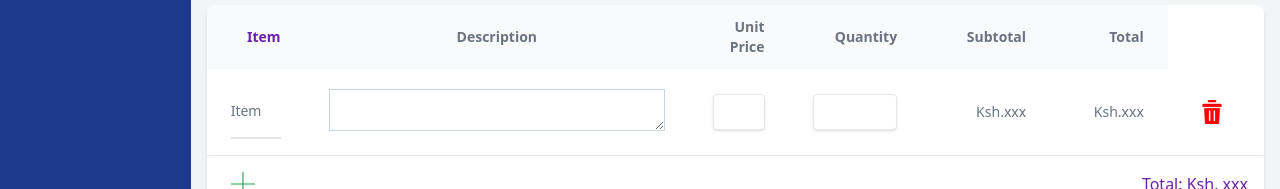
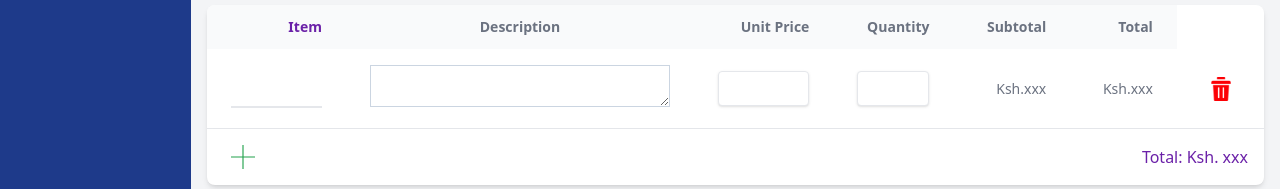
Before and after one commit to Brian-mula/accounting, a Nuxt app: page /newInvoice in a window 1280 px wide. Shown: the part 385-574 px from the top of the page. Built offline with nearby package versions, Linux system fonts and the light colour scheme.

Commit message:
added table inputs console

```diff
--- a/pages/newInvoice.vue
+++ b/pages/newInvoice.vue
@@ -101,14 +101,16 @@
               v-for="tableRow in tableRows"
               :key="tableRow"
             >
-              <td class="px-6 py-4 w-20">
+              <td class="px-6 py-4 w-32">
                 <select
                   v-model="tableRow.item"
+                  @change="autofill($event)"
                   name=""
                   id=""
-                  class="block py-4 px-0 w-full text-sm text-gray-500 bg-transparent border-0 border-b-2 border-gray-200 appearance-none focus:outline-none focus:ring-0 focus:border-gray-200 peer"
+                  class="block bg-gray-200 py-2 px-0 w-full text-sm text-gray-500 bg-transparent border-0 border-b-2 border-gray-200 appearance-none focus:outline-none focus:ring-0 focus:border-gray-200 peer"
                 >
-                  <option value="">Item</option>
+                <option >select item</option>
+                  <option v-for="(item,index) in items" :key="index" :value="item.name">{{item.name}}</option>
                 </select>
               </td>
               <td class="px-6 py-4 w-80">
@@ -117,7 +119,7 @@
                   v-model="tableRow.description"
                 />
               </td>
-              <td class="px-6 py-4 w-20">
+              <td class="px-6 py-4 w-32">
                 <input
                   v-model="tableRow.unitPrice"
                   class="shadow appearance-none border rounded w-full py-2 px-3 text-gray-700 leading-tight focus:outline-none focus:shadow-outline"
@@ -159,6 +161,7 @@
 
       <div class="flex justify-start items-center mb-2">
         <button
+        @click="handleSubmit"
           type="button"
           class=" mt-6 inline-block px-6 py-2.5 bg-green-500 text-white font-medium text-xs leading-tight uppercase rounded shadow-md hover:bg-green-600 hover:shadow-lg focus:bg-green-600 focus:shadow-lg focus:outline-none focus:ring-0 active:bg-green-700 active:shadow-lg transition duration-150 ease-in-out"
         >
@@ -176,11 +179,23 @@ import "@vuepic/vue-datepicker/dist/main.css";
 const date = ref();
 const issueDate = ref();
 
+const nePrice=ref(null)
+const autofill=(event)=>{
+ console.log(event.target.value)
+ items.value.forEach(item => {
+  if(item.name==event.target.value){
+    console.log(tableRows.value.item)
+    tableRows.value.unitPrice=item.price
+    nePrice.value=item.price
+    console.log(tableRows.value.unitPrice)
+  }
+ });
+}
 const tableRows = ref([
   {
     item: "",
     description: "",
-    unitPrice: "",
+    unitPrice: '',
     quantity: "",
     subTotal: "",
     total: "",
@@ -200,8 +215,36 @@ const addNewRow = () => {
 const deleteRaw = () => {
   tableRows.value.pop();
 };
+// date auto population
 const myDate=ref('')
 myDate.value=new Date().toISOString().substring(0,10)
+
+// input autopopulation
+const items=ref([
+  {
+    name:'Truck',
+    price: 3000000,
+
+  },
+  {
+    name:'Gari',
+    price: 4000000,
+
+  },
+  {
+    name:'Van',
+    price: 3500000,
+
+  }
+])
+
+const handleSubmit=()=>{
+  tableRows.value.forEach(item=>{
+    console.log(item.item)
+  })
+}
+
+
 </script>
 
 <style lang="css" scoped>
```
